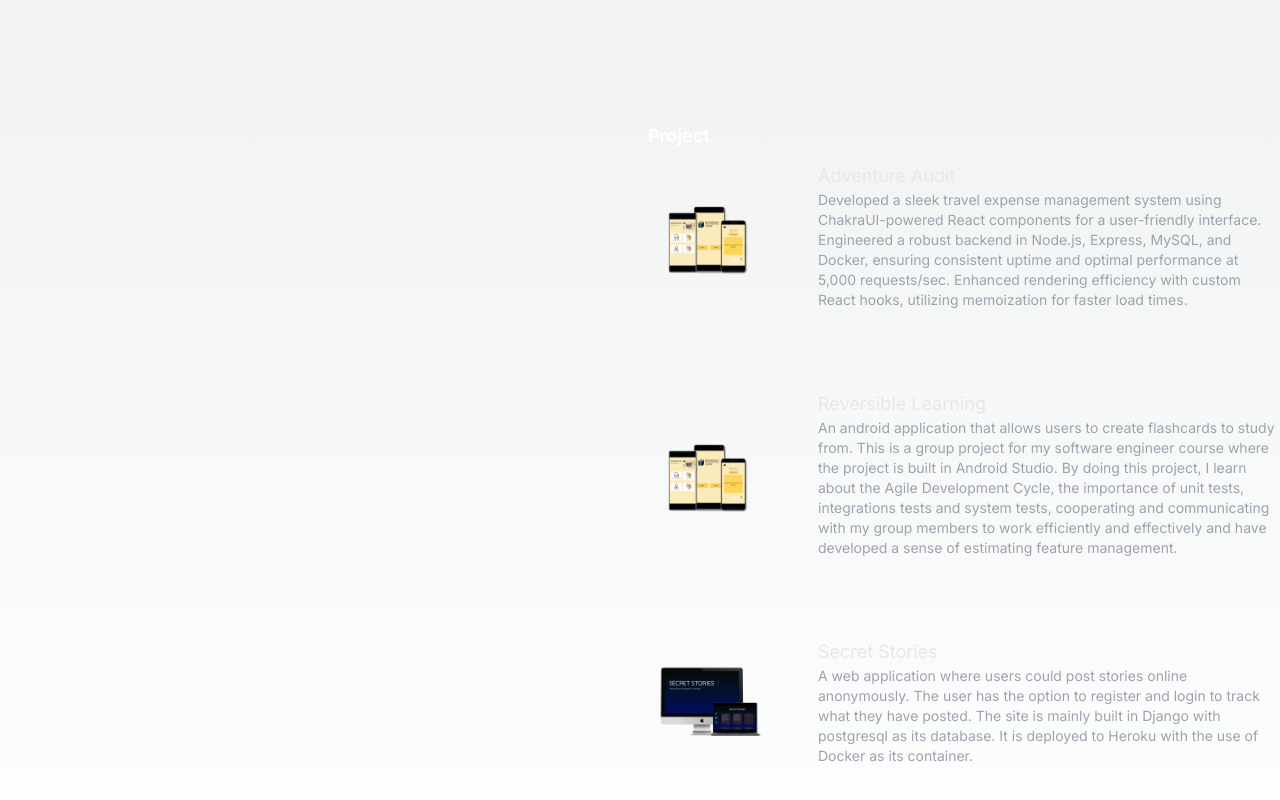
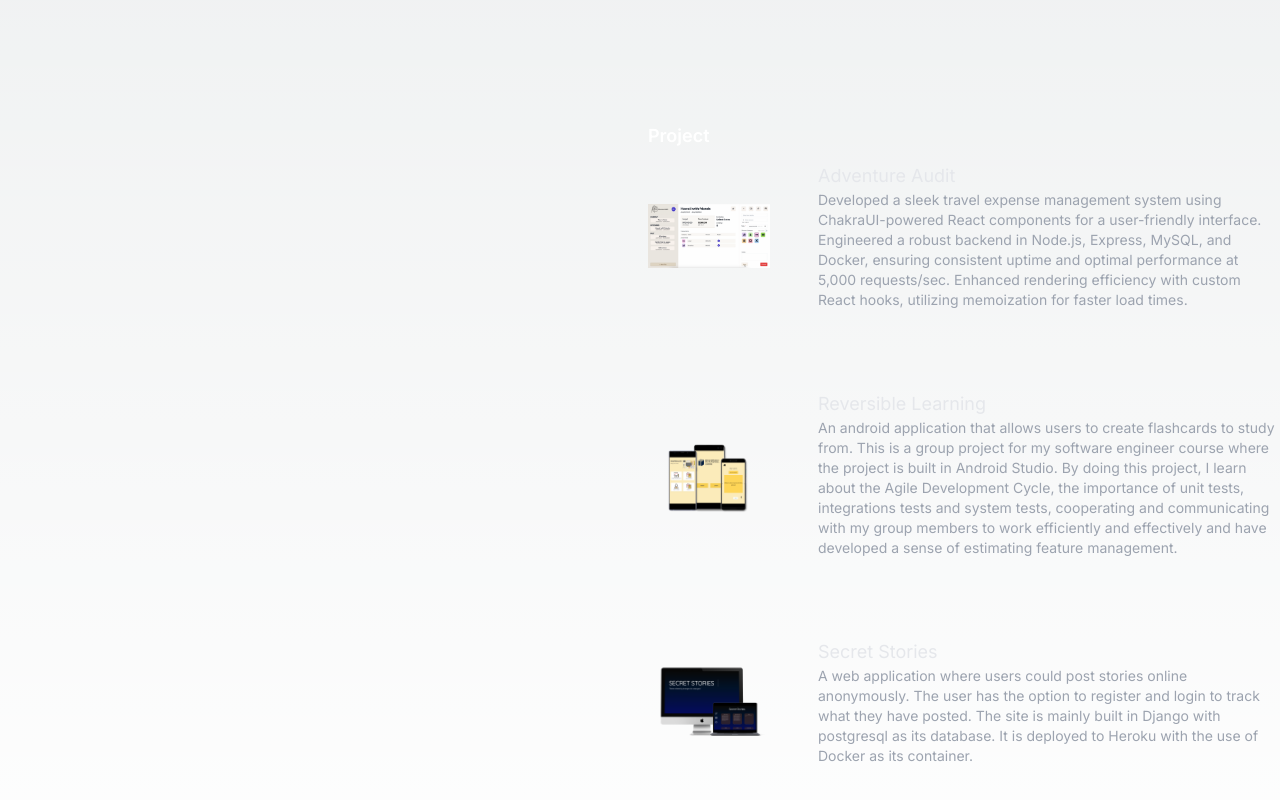
Before and after one commit to leonw00/Web-Portfolio-V4, a Next.js app: page / in a window 1280 px wide. Shown: the part 1718-2518 px from the top of the page. Built offline with nearby package versions, Linux system fonts and the light colour scheme.

Commit message:
Add AA Image

```diff
--- a/src/app/(content)/project-list/ProjectList.tsx
+++ b/src/app/(content)/project-list/ProjectList.tsx
@@ -4,7 +4,7 @@ const ProjectList = () => {
   return (
     <div className="text-gray-400 mb-20">
       <h1 className="text-lg text-white font-semibold mb-3">Project</h1>
-      <ProjectCard title="Adventure Audit" image="/mockrl.png">
+      <ProjectCard title="Adventure Audit" image="/mockAA.png">
         Developed a sleek travel expense management system using
         ChakraUI-powered React components for a user-friendly interface.
         Engineered a robust backend in Node.js, Express, MySQL, and Docker,
```
Also changed, not shown: public/mockAA.png (added).
